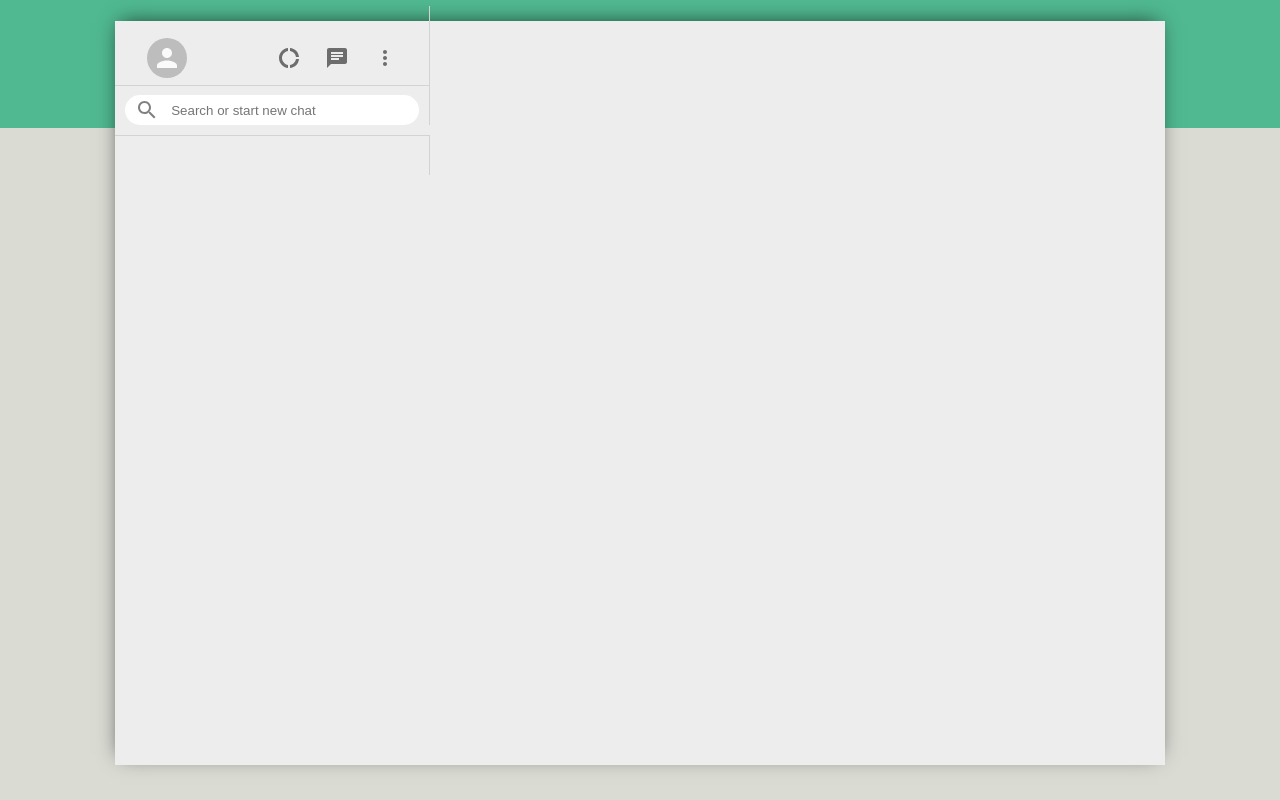
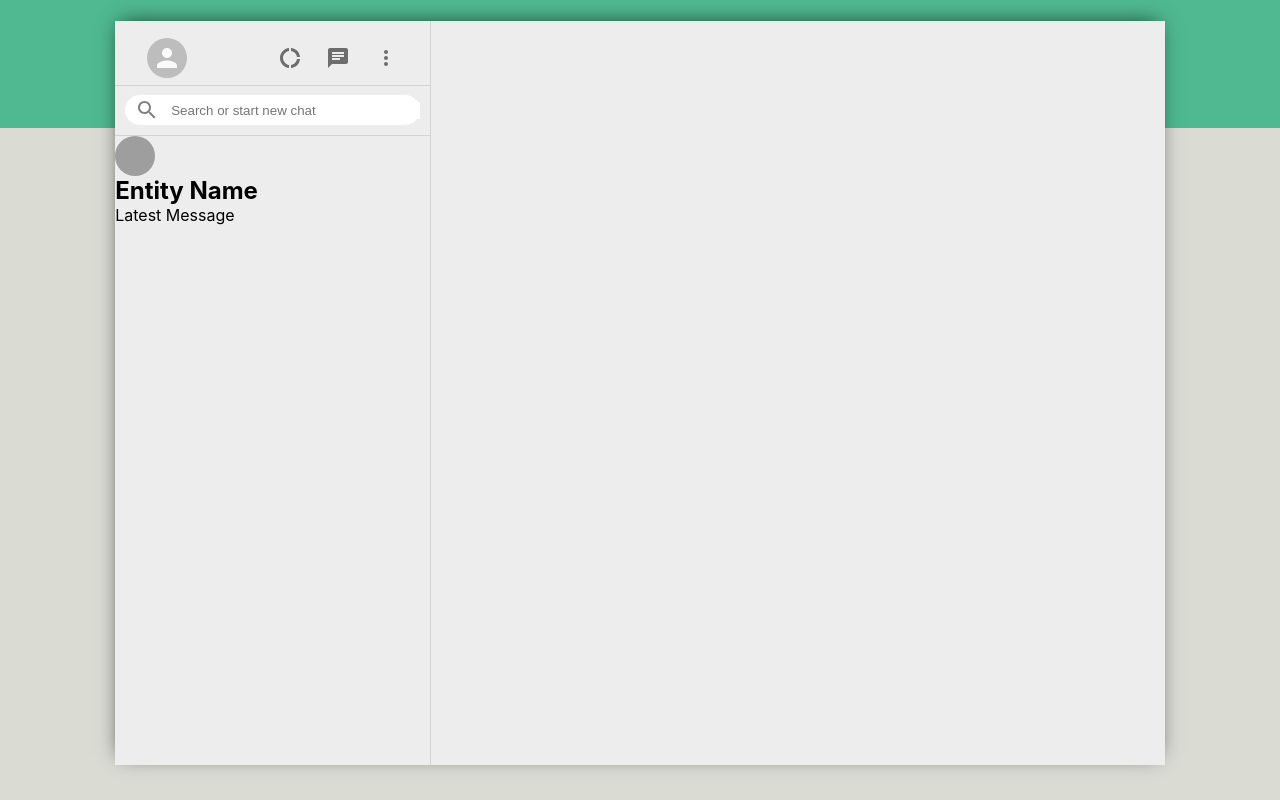
Before and after one commit to beerwithstraw/whatsapp-web-clone, a React (Create React App) app: page / in a window 1280 px wide. Built offline with nearby package versions, Linux system fonts and the light colour scheme; grey boxes are pictures that could not be loaded.

Commit message:
Sidebar Chat Avatar

```diff
--- a/src/Sidebar.css
+++ b/src/Sidebar.css
@@ -2,6 +2,8 @@
     display: flex;
     flex-direction: column;
     flex: 0.3;
+    border-right: 1px solid lightgray;
+
 }
 
 .sidebar__header {
@@ -9,7 +11,6 @@
     display: flex;
     justify-content: space-between;
     padding: 20px;
-    border-right: 1px solid lightgray;
 }
 
 .sidebar__headerRight {
@@ -25,7 +26,6 @@
 }
 
 .sidebar__search {
-    border-right: 1px solid lightgray;
     border-top: 1px solid lightgray;
     margin-top: -25px;
     margin-bottom: 35px;
@@ -47,10 +47,20 @@
 }
 
 .sidebar__searchContainer > input {
+    width: 100%;
     border: none;
+    outline: none;
 }
 
 .sidebar__searchContainer > .MuiSvgIcon-root {
     color: gray;
     padding: 10px;
 }
+
+.sidebar__chats {
+    flex: 1;
+    border-top: 1px solid lightgray;
+    margin-top: -25px;
+    background-color: #ededed;
+    overflow: scroll;
+}
--- a/src/Sidebar.js
+++ b/src/Sidebar.js
@@ -2,6 +2,7 @@
 import { DonutLarge, Chat, MoreVert, SearchOutlined } from '@material-ui/icons'
 import React from 'react'
 import './Sidebar.css'
+import Sidebarchat from './SidebarChat'
 function Sidebar() {
     return (
         <div className="sidebar">
@@ -28,7 +29,8 @@
                     <input placeholder="Search or start new chat" type="text"/>
                 </div>
             </div>
-            <div className="sidebar__search">
+            <div className="sidebar__chats">
+                <Sidebarchat />
 
             </div>
         </div>
--- /dev/null
+++ b/src/SidebarChat.js
@@ -0,0 +1,17 @@
+import { Avatar } from '@material-ui/core'
+import React from 'react'
+
+import './SidebarChat.css'
+function SidebarChat() {
+    return (
+        <div className="sidebarChat">
+            <Avatar src="https://avatars.dicebear.com/4.5/api/male/.svg"/>
+            <div className="sidebarChat__info">
+                <h2>Entity Name</h2>
+                <p>Latest Message</p>
+            </div>
+        </div>
+    )
+}
+
+export default SidebarChat
```
Also changed, not shown: src/SidebarChat.css (added).
